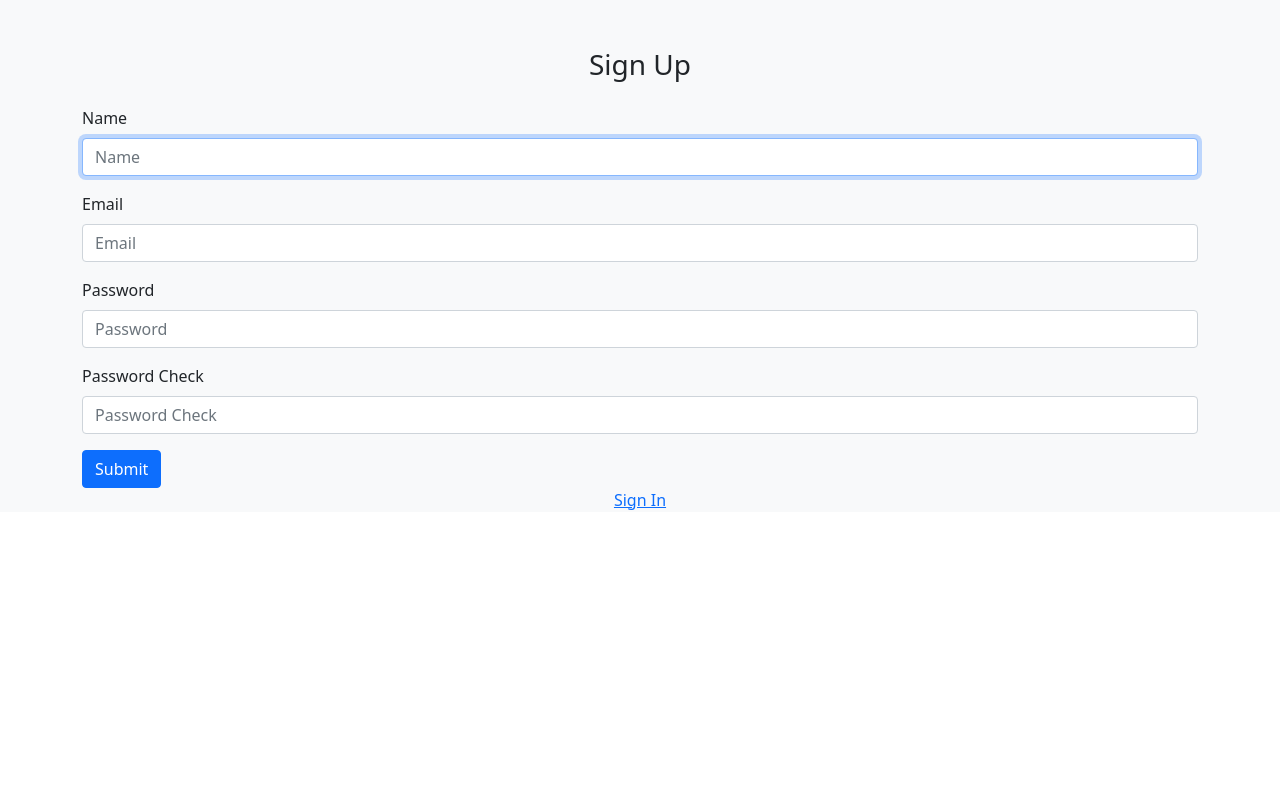
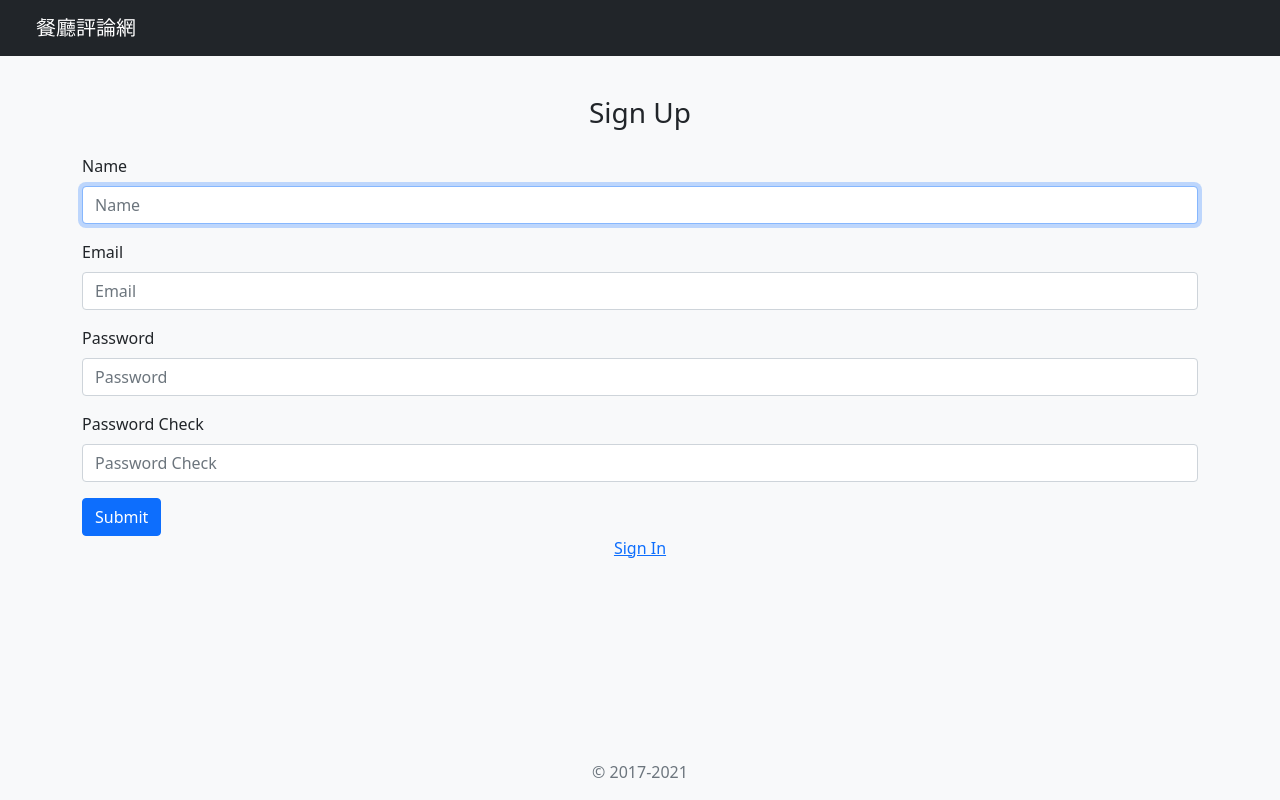
Before and after one commit to elliotyou/ACBetaTest1, a Node server app: page /signup in a window 1280 px wide. Run offline with Node 20, Linux system fonts and the light colour scheme; some libraries are stand-ins or nearby versions.

Commit message:
U11 feat: add header & footer

```diff
--- a/app.js
+++ b/app.js
@@ -3,6 +3,8 @@ const handlebars = require('express-handlebars')
 const flash = require('connect-flash')
 const session = require('express-session')
 const passport = require('./config/passport')
+const { getUser } = require('./helpers/auth-helpers')
+const handlebarsHelpers = require('./helpers/handlebars-helpers')
 
 const routes = require('./routes')
 
@@ -10,7 +12,7 @@ const app = express()
 const port = process.env.PORT || 3000
 const SESSION_SECRET = 'secret'
 
-app.engine('hbs', handlebars({ extname: '.hbs' }))
+app.engine('hbs', handlebars({ extname: '.hbs', helpers: handlebarsHelpers }))
 
 app.set('view engine', 'hbs')
 app.use(express.urlencoded({ extended: true }))
@@ -26,6 +28,7 @@ app.use(flash())
 app.use((req, res, next) => {
   res.locals.success_messages = req.flash('success_messages')
   res.locals.error_messages = req.flash('error_messages')
+  res.locals.user = getUser(req)
   next()
 })
 
--- /dev/null
+++ b/helpers/auth-helpers.js
@@ -0,0 +1,6 @@
+const getUser = req => {
+  return req.user || null
+}
+module.exports = {
+  getUser
+}
--- /dev/null
+++ b/helpers/handlebars-helpers.js
@@ -0,0 +1,4 @@
+const dayjs = require('dayjs') //載入 dayjs 套件
+module.exports = {
+  currentYear: () => dayjs().year() //取得當年年份作為 currentYear 的屬性值，並導出
+}
--- a/package.json
+++ b/package.json
@@ -22,6 +22,7 @@
   "dependencies": {
     "bcryptjs": "^2.4.3",
     "connect-flash": "^0.1.1",
+    "dayjs": "^1.10.7",
     "express": "^4.17.1",
     "express-handlebars": "^5.3.4",
     "express-session": "^1.17.2",
--- a/views/layouts/main.hbs
+++ b/views/layouts/main.hbs
@@ -1,5 +1,5 @@
 <!DOCTYPE html>
-<html>
+<html class="h-100">
 
 <head>
   <meta charset="utf-8">
@@ -9,15 +9,17 @@
   <link href="https://cdn.jsdelivr.net/npm/bootstrap@5.0.2/dist/css/bootstrap.min.css" rel="stylesheet"
     integrity="sha384-EVSTQN3/azprG1Anm3QDgpJLIm9Nao0Yz1ztcQTwFspd3yD65VohhpuuCOmLASjC" crossorigin="anonymous">
 
-<body>
-  <main role="main">
-    <div class="album bg-light pt-5">
-      <div class="container">
-        {{>messages}}
+<body class="d-flex flex-column h-100 bg-light">
+  {{> header}}
+  <main class="flex-shrink-0" role="main">
+    <div class="album container pt-5">
+      <div class="pt-5">
+        {{> messages}}
         {{{body}}}
       </div>
     </div>
   </main>
+  {{> footer}}
 </body>
 <script src="https://cdn.jsdelivr.net/npm/@popperjs/core@2.9.2/dist/umd/popper.min.js"
   integrity="sha384-IQsoLXl5PILFhosVNubq5LC7Qb9DXgDA9i+tQ8Zj3iwWAwPtgFTxbJ8NT4GN1R8p" crossorigin="anonymous"></script>
--- /dev/null
+++ b/views/partials/footer.hbs
@@ -0,0 +1,5 @@
+<footer class="footer mt-auto py-3 bg-light">
+  <div class="container text-center">
+    <span class="text-muted">© 2017-{{ currentYear }}</span>
+  </div>
+</footer>
--- /dev/null
+++ b/views/partials/header.hbs
@@ -0,0 +1,28 @@
+<header>
+  <nav class="navbar navbar-expand-lg fixed-top navbar-dark bg-dark px-4">
+    <div class="container-fluid">
+      <a class="navbar-brand" href="/">餐廳評論網</a>
+      {{#if user}}
+      <button class="navbar-toggler" type="button" data-bs-toggle="collapse" data-bs-target="#navbarCollapse"
+        aria-controls="navbarCollapse" aria-expanded="false" aria-label="Toggle navigation">
+        <span class="navbar-toggler-icon"></span>
+      </button>
+      <div class="collapse navbar-collapse" id="navbarCollapse">
+        <ul class="navbar-nav ms-auto mb-2 mb-md-0">
+          {{#if user.isAdmin}}
+          <li class="nav-item">
+            <a href="/admin" class="nav-link">Admin 後台</a>
+          </li>
+          {{/if}}
+          <li class="nav-item d-inline-flex align-items-center">
+            <span class="text-white nav-link">Hi, {{ user.email }}</span>
+          </li>
+          <li class="nav-item">
+            <a href="/logout"><button class="btn btn-outline-success my-sm-0 my-2">Logout</button></a>
+          </li>
+        </ul>
+      </div>
+      {{/if}}
+    </div>
+  </nav>
+</header>
```
Also changed, not shown: 1 other file.
